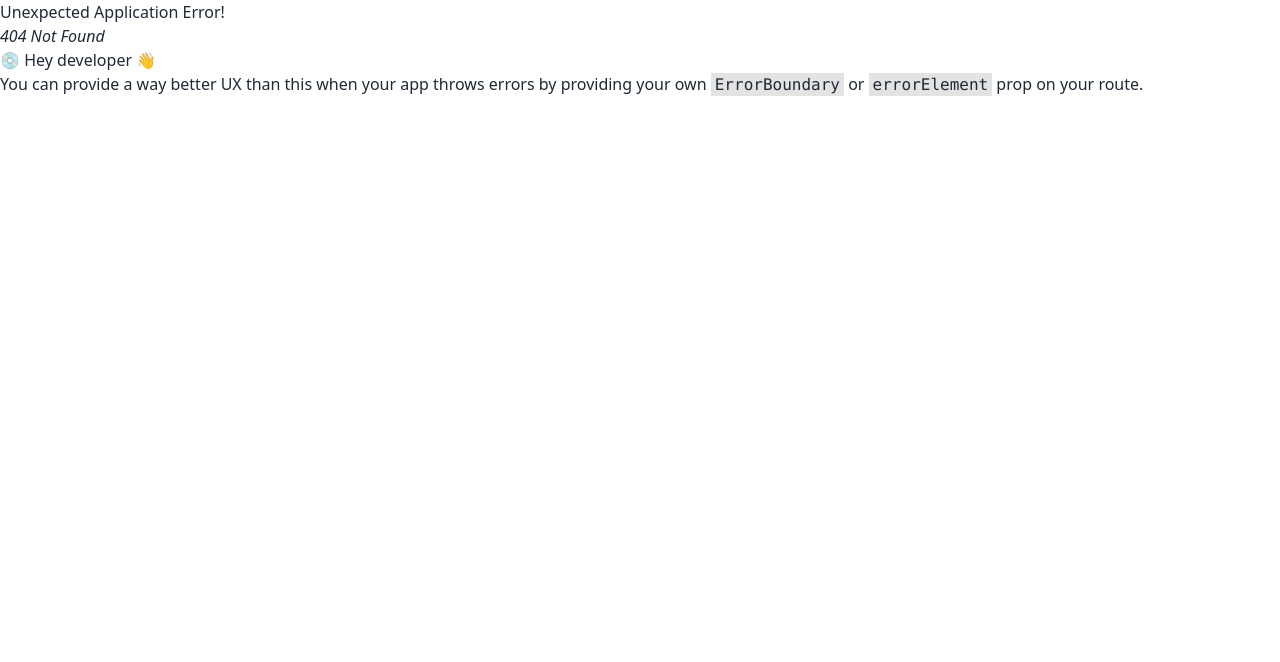
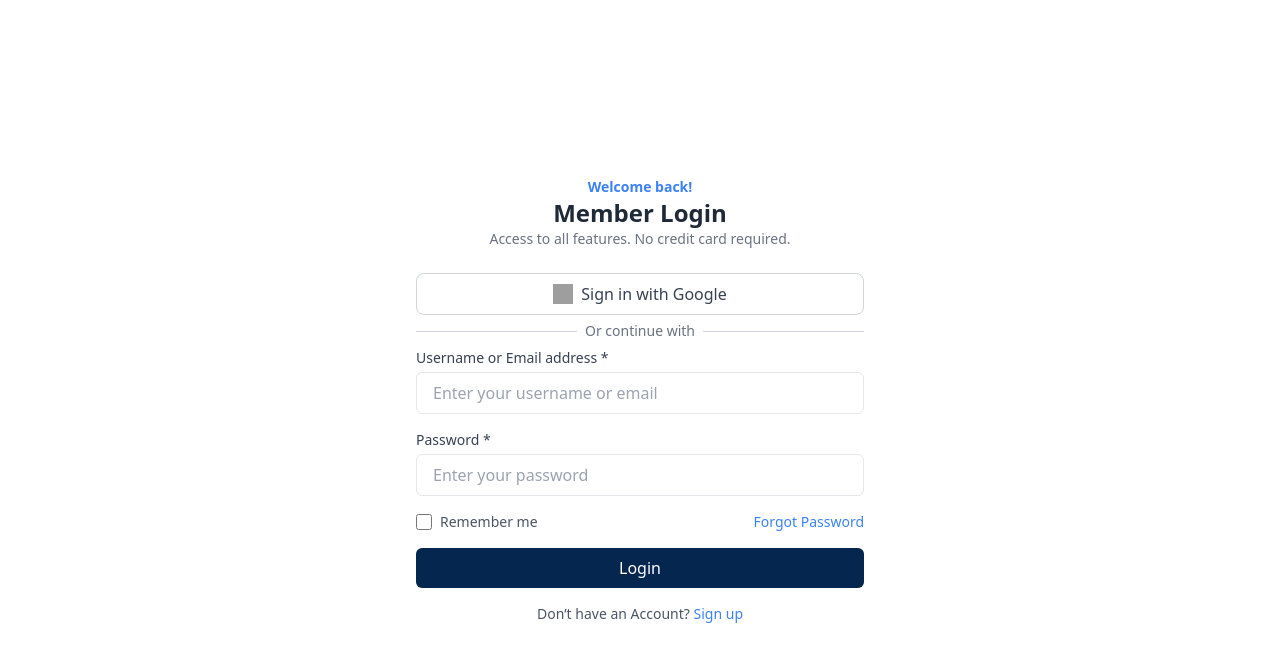
Before and after one commit to NureAlam68/job-nest-client, a React (Vite) app: page /login in a window 1280 px wide. Before the commit this address had no page. Shown: the top 662 px of the page. Built offline with nearby package versions, Linux system fonts and the light colour scheme; grey boxes are pictures that could not be loaded.

Commit message:
added login form

```diff
--- a/src/pages/Login/Login.jsx
+++ b/src/pages/Login/Login.jsx
@@ -0,0 +1,117 @@
+import { useState } from "react";
+
+const Login = () => {
+  const [formData, setFormData] = useState({
+    usernameOrEmail: "",
+    password: "",
+    rememberMe: false,
+  });
+
+  const handleChange = (e) => {
+    const { name, value, type, checked } = e.target;
+    setFormData({
+      ...formData,
+      [name]: type === "checkbox" ? checked : value,
+    });
+  };
+
+  const handleSubmit = (e) => {
+    e.preventDefault();
+    console.log("Form Submitted", formData);
+  };
+
+  return (
+    <div className="flex items-center justify-center min-h-screen">
+      <form
+        onSubmit={handleSubmit}
+        className="w-full max-w-lg p-8"
+      >
+        <h2 className="text-sm font-semibold text-center text-blue-500">Welcome back!</h2>
+        <h1 className="text-2xl font-bold text-center text-gray-800">Member Login</h1>
+        <p className="text-sm text-center text-gray-500 mb-6">
+          Access to all features. No credit card required.
+        </p>
+
+        <button
+          type="button"
+          className="flex items-center justify-center w-full px-4 py-2 mb-4 font-medium text-gray-700 border border-gray-300 rounded-lg hover:bg-gray-100"
+        >
+          <img
+            src="https://www.svgrepo.com/show/355037/google.svg"
+            alt="Google logo"
+            className="w-5 h-5 mr-2"
+          />
+          Sign in with Google
+        </button>
+
+        <div className="relative flex items-center justify-center mb-4">
+          <span className="absolute px-2 text-sm text-gray-500 bg-white">Or continue with</span>
+          <div className="w-full border-t border-gray-300"></div>
+        </div>
+
+        <div className="space-y-4">
+          <div>
+            <label htmlFor="usernameOrEmail" className="block text-sm font-medium text-gray-700">
+              Username or Email address *
+            </label>
+            <input
+              type="text"
+              id="usernameOrEmail"
+              name="usernameOrEmail"
+              value={formData.usernameOrEmail}
+              onChange={handleChange}
+              placeholder="Enter your username or email"
+              className="w-full px-4 py-2 mt-1 border rounded-md focus:outline-none focus:ring-2 focus:ring-blue-100 focus:border-blue-100"
+              required
+            />
+          </div>
+          <div>
+            <label htmlFor="password" className="block text-sm font-medium text-gray-700">
+              Password *
+            </label>
+            <input
+              type="password"
+              id="password"
+              name="password"
+              value={formData.password}
+              onChange={handleChange}
+              placeholder="Enter your password"
+              className="w-full px-4 py-2 mt-1 border rounded-md focus:outline-none focus:ring-2 focus:ring-blue-100 focus:border-blue-100"
+              required
+            />
+          </div>
+        </div>
+
+        <div className="flex items-center justify-between mt-4">
+          <div className="flex items-center">
+            <input
+              type="checkbox"
+              id="rememberMe"
+              name="rememberMe"
+              checked={formData.rememberMe}
+              onChange={handleChange}
+              className="w-4 h-4 text-blue-600 border-gray-300 rounded focus:ring-blue-500"
+            />
+            <label htmlFor="rememberMe" className="ml-2 text-sm text-gray-600">
+              Remember me
+            </label>
+          </div>
+          <span className="text-sm text-blue-500 cursor-pointer">Forgot Password</span>
+        </div>
+
+        <button
+          type="submit"
+          className="w-full px-4 py-2 mt-4 font-medium text-white bg-[#05264e] rounded-md hover:bg-blue-700 focus:outline-none focus:ring-2 focus:ring-blue-500 focus:ring-offset-2"
+        >
+          Login
+        </button>
+
+        <p className="mt-4 text-sm text-center text-gray-600">
+          Don’t have an Account? <span className="text-blue-500 cursor-pointer">Sign up</span>
+        </p>
+      </form>
+    </div>
+  );
+};
+
+export default Login;
--- a/src/routes/router.jsx
+++ b/src/routes/router.jsx
@@ -2,6 +2,7 @@ import { createBrowserRouter } from "react-router-dom";
 import MainLayout from "../layout/MainLayout";
 import Home from "../pages/home/Home";
 import Register from "../pages/Register/Register";
+import Login from "../pages/Login/Login";
 
 
 
@@ -22,6 +23,10 @@ const router = createBrowserRouter([
         {
             path: "register",
             element: <Register></Register>
+        },
+        {
+            path: "login",
+            element: <Login></Login>
         }
       ]
     },
```
